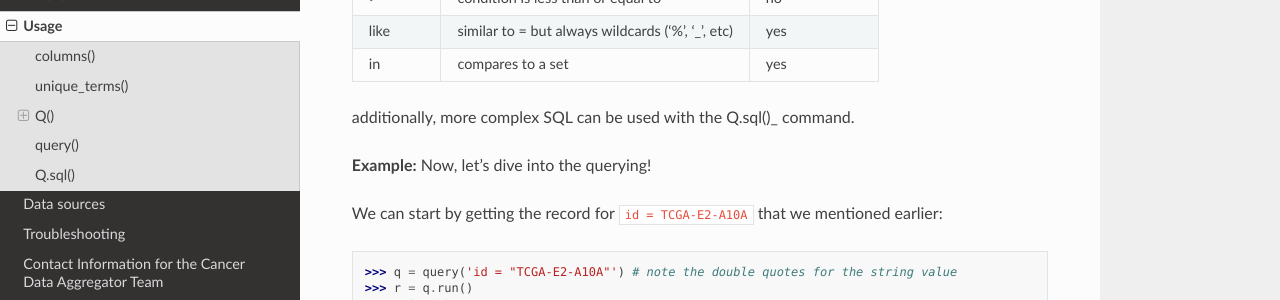
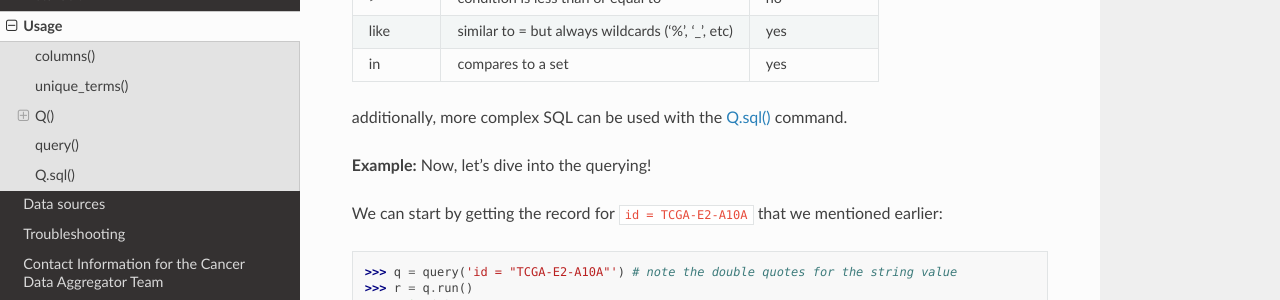
Before and after one commit to CancerDataAggregator/CDA-HelpDesk, a Sphinx documentation site: the page built from docs/source/usage.rst, in a window 1280 px wide and 900 px high, scrolled down 5149 px. Shown: the part 150-450 px from the top of the window. Built offline with Sphinx 7.4.7 and the Read the Docs theme 2.0.0, drawn with Linux system fonts in a browser that asks for light colours; pages that are not in the unit, such as notebooks, are missing from menus.

```diff
--- a/docs/source/usage.rst
+++ b/docs/source/usage.rst
@@ -208,7 +208,7 @@ The following comparsion operators can be used with the `Q` command:
 | in       | compares to a set                                 |    yes        |
 +----------+---------------------------------------------------+---------------+
 
-additionally, more complex SQL can be used with the Q.sql()_ command.
+additionally, more complex SQL can be used with the `Q.sql()`_ command.
 
 **Example:**
 Now, let's dive into the querying!
```
